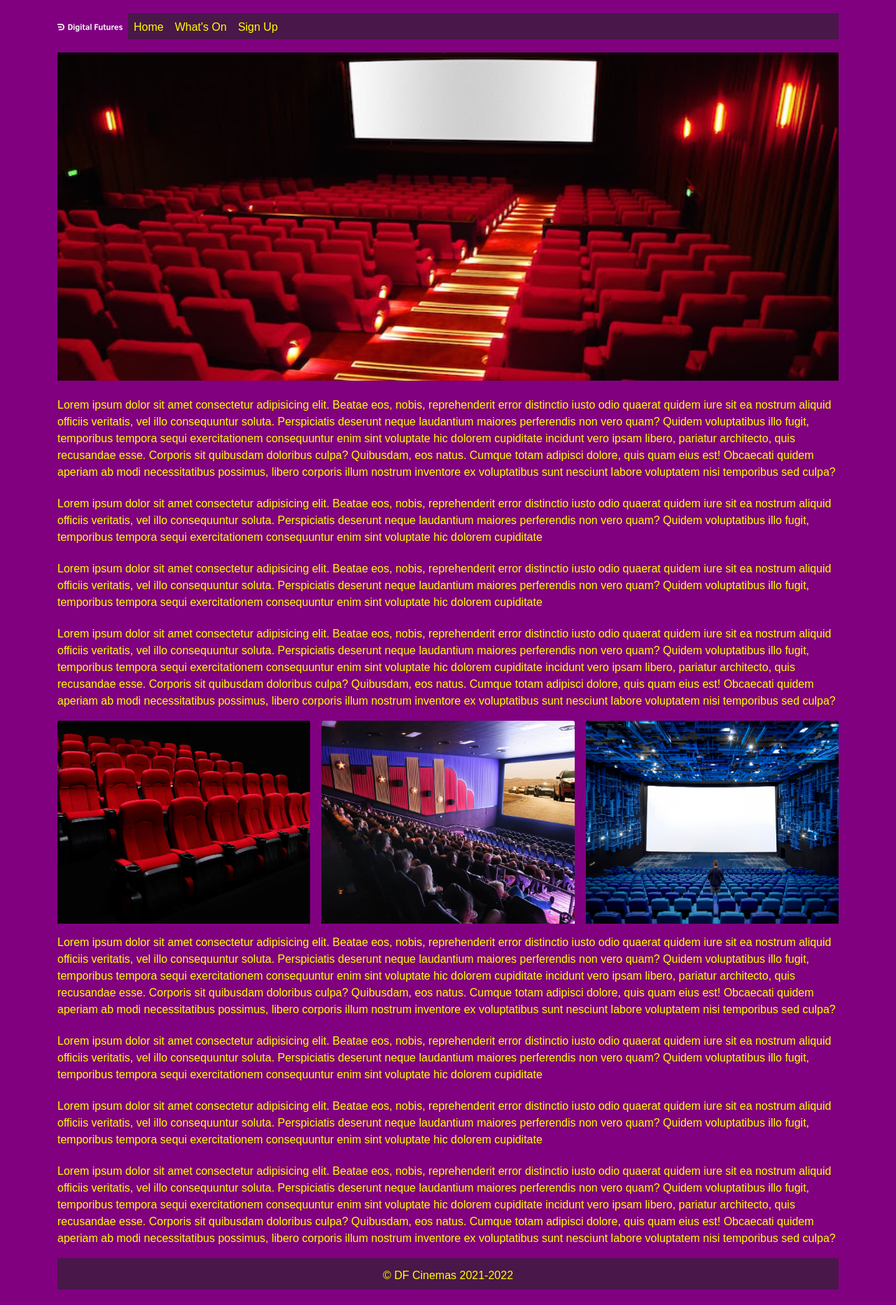
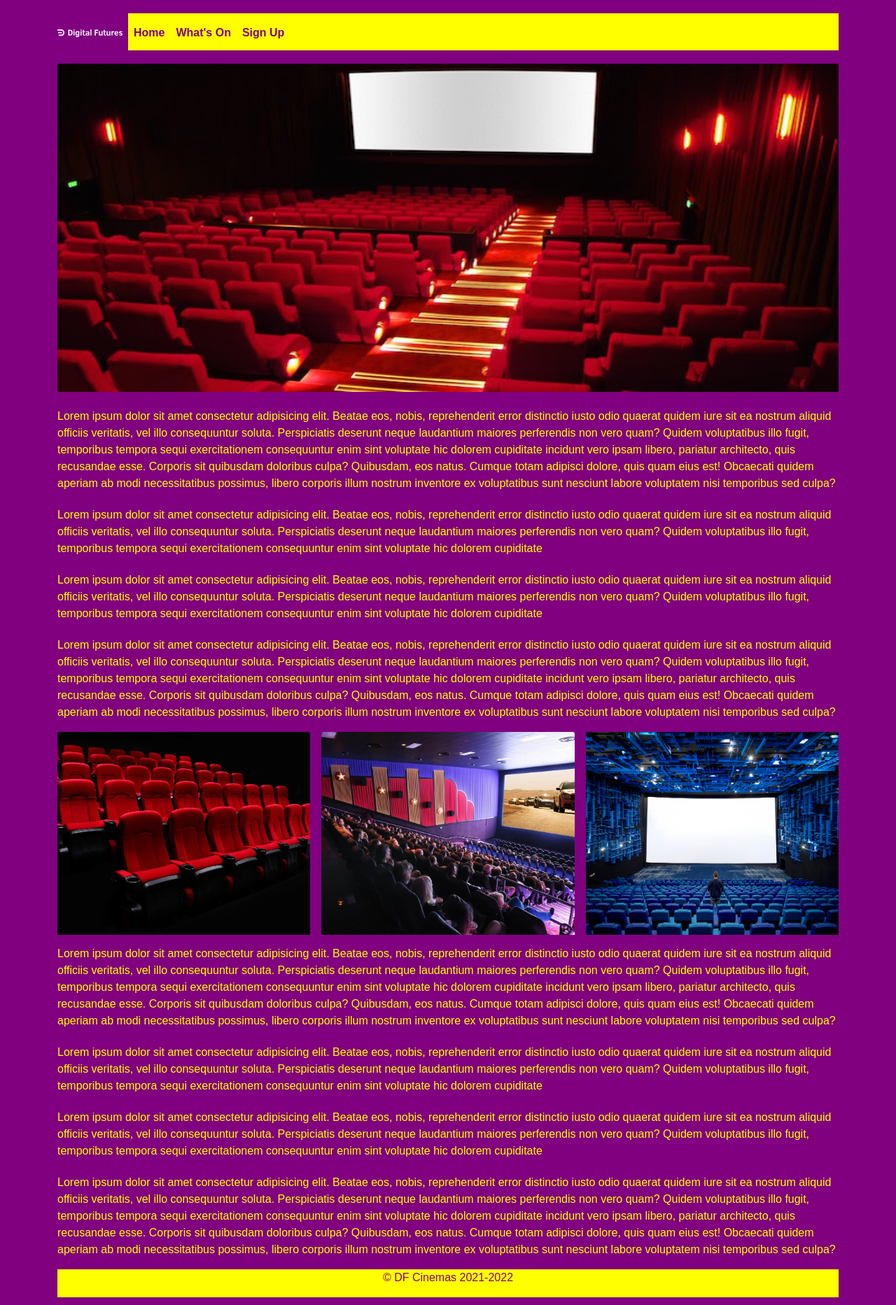
Before and after one commit to LP-Witt/df-cinemas-agile, a plain HTML site: page index.html in a window 1280 px wide. Shown: the whole page at 70% size. Drawn offline with nearby package versions, Linux system fonts and the light colour scheme.

Commit message:
fix navbar styling

```diff
--- a/index.css
+++ b/index.css
@@ -4,22 +4,42 @@ body {
   font-family: sans-serif;
 }
 
+.navbar {
+  flex-wrap: nowrap;
+}
+
 .navbar-inner {
+  width: 100%;
+  background-color: yellow;
   margin-top: 1%;
   margin-bottom: 1%;
-    background-color: rgb(73, 23, 73);
 }
 
 .nav-link {
-    color: yellow;
+  font-weight: bold;
+  color: purple;
   padding-bottom: 5px;
 }
 
-.carousel-item{
+.footer {
+  display: flex;
+  justify-content: center;
+  align-items: start;
+}
+
+.text-purple {
+  color: purple;
+}
+
+.nav-link:hover {
+  color: #370d32;
+}
+
+.carousel-item {
   margin-top: 1%;
   height: 300px;
 }
-.carousel-item img{
+.carousel-item img {
   height: 300px;
 }
 
--- a/index.html
+++ b/index.html
@@ -16,23 +16,22 @@
         <a class="col-1 me-2 navbar-brand" href="./index.html">
             <img class="img-fluid pb-0" src="./images/logo.svg" alt="DF Cinemas Logo" />
         </a>
-        <div class="navbar-inner w-100">
-
-            <button class="navbar-toggler navbar-dark" type="button" data-bs-toggle="collapse"
+        <div class="navbar-inner pt-2 pb-2 d-flex flex-column align-items-end">
+            <button class="navbar-toggler navbar-light" type="button" data-bs-toggle="collapse"
                 data-bs-target="#navbarNav" aria-controls="navbarNav" aria-expanded="false"
                 aria-label="Toggle navigation">
                 <span class="navbar-toggler-icon"></span>
             </button>
-            <div class="collapse navbar-collapse" id="navbarNav">
+            <div class="collapse navbar-collapse w-100" id="navbarNav">
                 <ul class="navbar-nav">
                     <li class="nav-item">
-                        <a class="nav-link active text-yellow" aria-current="page" href="/index.html">Home</a>
+                        <a class="nav-link active text-yellow" aria-current="page" href="./index.html">Home</a>
                     </li>
                     <li class="nav-item">
-                        <a class="nav-link text-yellow" href="./whatson.html">What's On</a>
+                        <a class="nav-link text-yellow" href="#">What's On</a>
                     </li>
                     <li class="nav-item">
-                        <a class="nav-link text-yellow" href="./signup.html">Sign Up</a>
+                        <a class="nav-link text-yellow" href="#">Sign Up</a>
                     </li>
                 </ul>
             </div>
@@ -122,8 +121,8 @@
         </div>
 
     </main>
-    <footer class="navbar-inner w-100 d-flex justify-content-center align-items-center">
-        <p class="text-yellow mt-2 mb-2">&copy; DF Cinemas 2021-2022</p>
+    <footer class="navbar-inner w-100 footer">
+        <p class="text-purple pt-0">&copy; DF Cinemas 2021-2022</p>
     </footer>
 
     <script src="https://cdn.jsdelivr.net/npm/bootstrap@5.1.3/dist/js/bootstrap.bundle.min.js"
```
Lines whose indentation alone changed are shown as unchanged.
